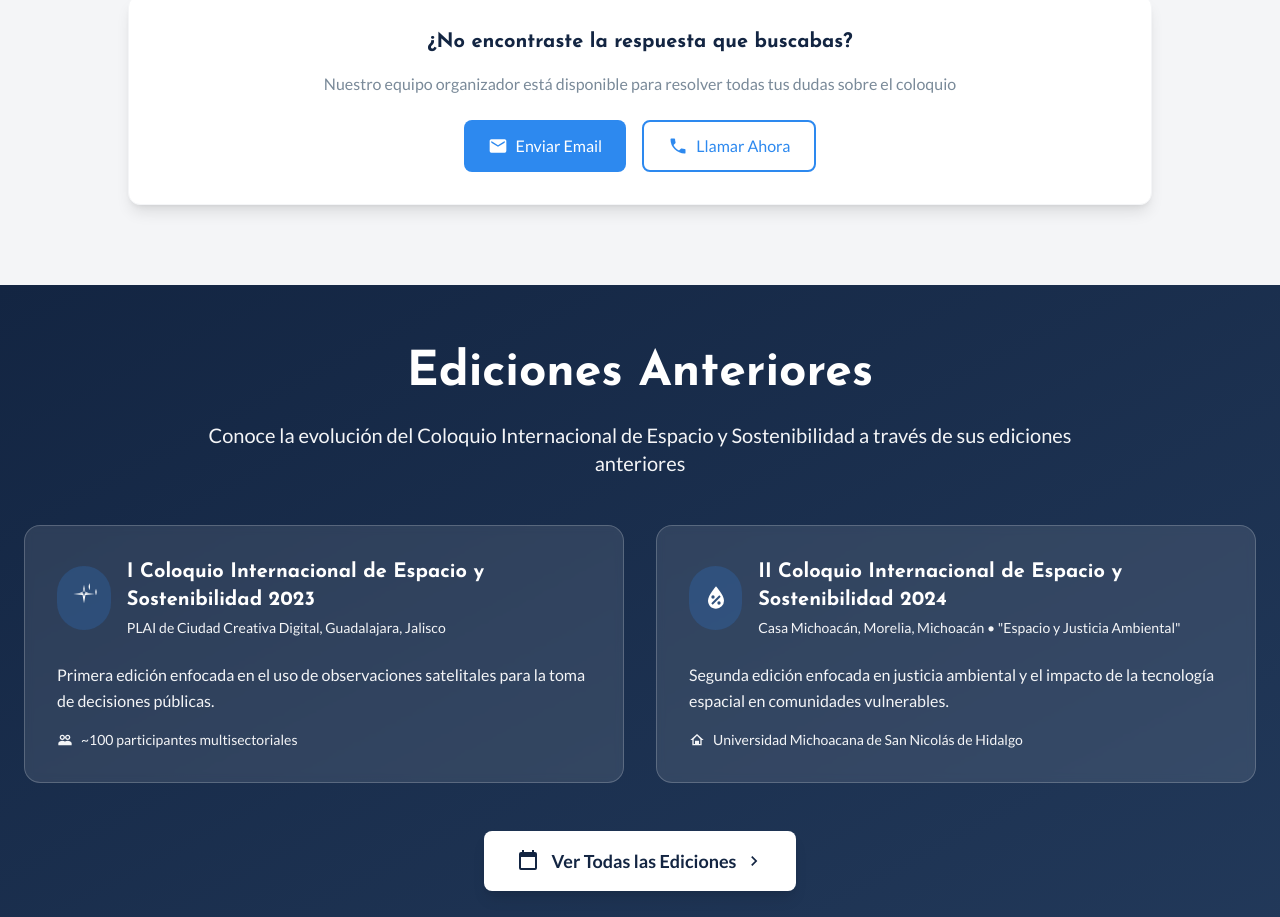
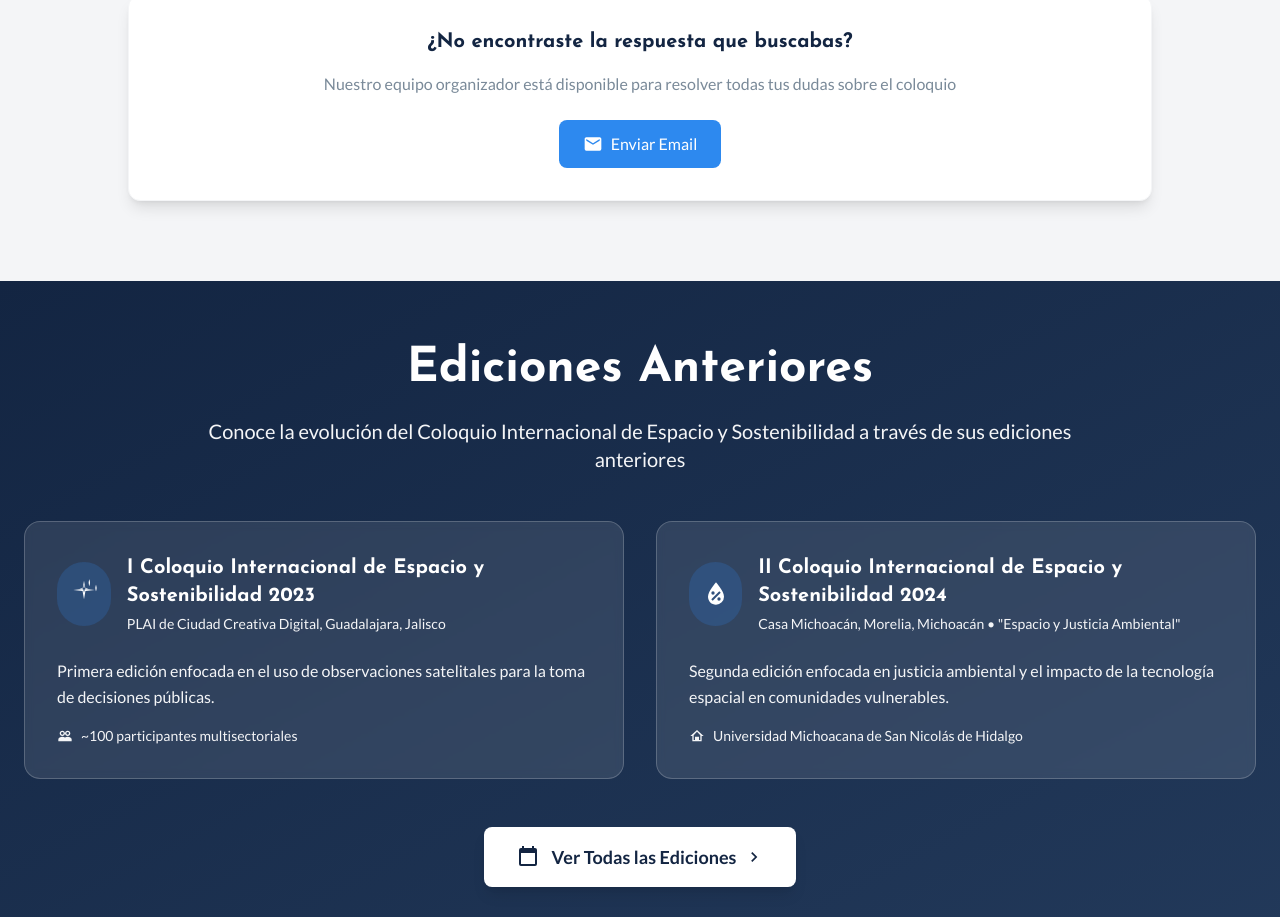
Before and after one commit to badouintec/espacio, a plain HTML site: page index.html in a window 1280 px wide. Shown: the part 4920-5837 px from the top of the page. Drawn offline with nearby package versions, Linux system fonts and the light colour scheme.

Commit message:
🗑️ Eliminar botón 'Llamar Ahora' de sección FAQ
✨ CAMBIO:
- Removido botón de teléfono +52-662-259-1300
- Solo mantener contacto por email (badouin@tec.mx)
- Interfaz más limpia y enfocada

```diff
--- a/index.html
+++ b/index.html
@@ -645,12 +645,6 @@
                                 </svg>
                                 Enviar Email
                             </a>
-                            <a href="tel:+52-662-259-1300" class="inline-flex items-center justify-center px-6 py-3 bg-white text-coloquio-ocean border-2 border-coloquio-ocean rounded-lg font-medium hover:bg-coloquio-light transition-colors">
-                                <svg class="w-5 h-5 mr-2" fill="currentColor" viewBox="0 0 24 24">
-                                    <path d="M6.62,10.79C8.06,13.62 10.38,15.94 13.21,17.38L15.41,15.18C15.69,14.9 16.08,14.82 16.43,14.93C17.55,15.3 18.75,15.5 20,15.5A1,1 0 0,1 21,16.5V20A1,1 0 0,1 20,21A17,17 0 0,1 3,4A1,1 0 0,1 4,3H7.5A1,1 0 0,1 8.5,4C8.5,5.25 8.7,6.45 9.07,7.57C9.18,7.92 9.1,8.31 8.82,8.59L6.62,10.79Z"/>
-                                </svg>
-                                Llamar Ahora
-                            </a>
                         </div>
                     </div>
                 </div>
```
